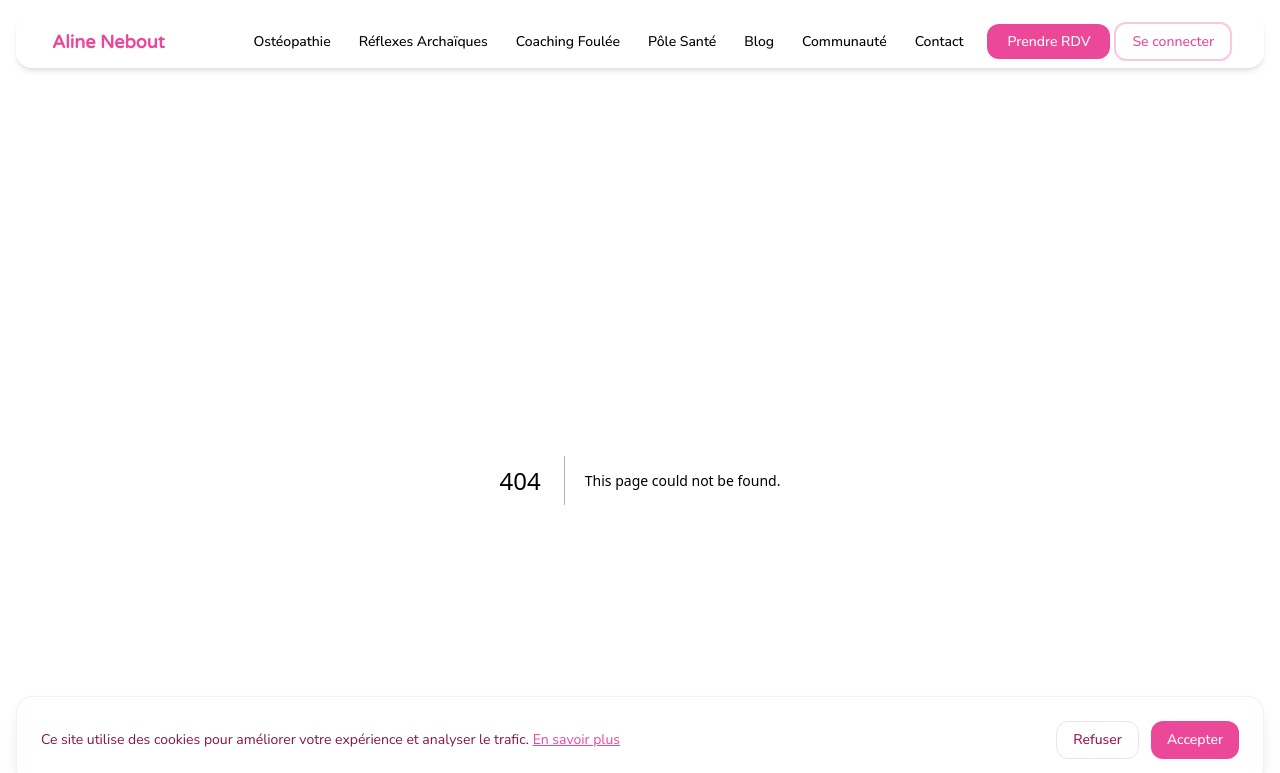
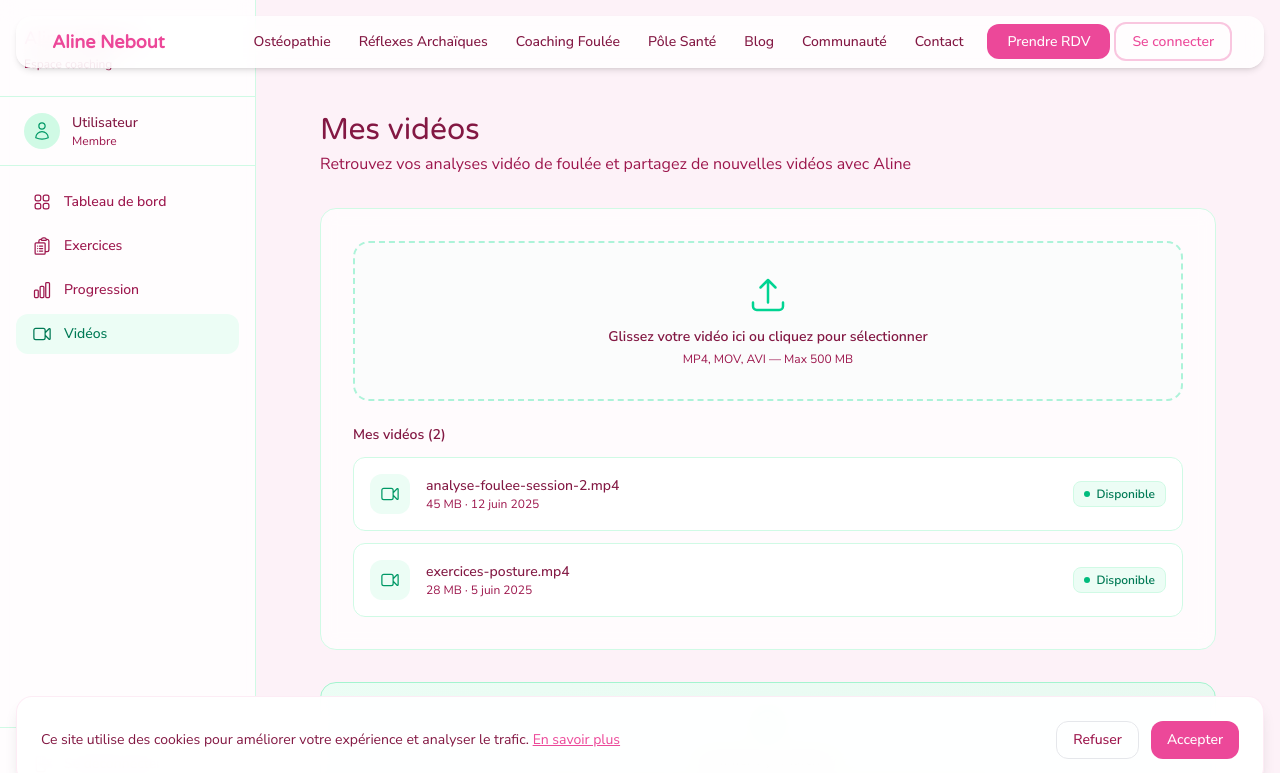
Before and after one commit to AlineNebout/SitePro, a Next.js app in the folder aline-nebout-platform/: page /videos in a window 1280 px wide. Before the commit this address had no page. Shown: the top 773 px of the page. Built offline with nearby package versions, Linux system fonts and the light colour scheme.

Commit message:
Add video upload feature in coaching dashboard

```diff
--- a/aline-nebout-platform/src/app/(dashboard)/layout.tsx
+++ b/aline-nebout-platform/src/app/(dashboard)/layout.tsx
@@ -29,6 +29,15 @@ const navItems = [
     icon: (
       <svg className="w-5 h-5" fill="none" viewBox="0 0 24 24" strokeWidth="1.5" stroke="currentColor" aria-hidden="true">
         <path strokeLinecap="round" strokeLinejoin="round" d="M3 13.125C3 12.504 3.504 12 4.125 12h2.25c.621 0 1.125.504 1.125 1.125v6.75C7.5 20.496 6.996 21 6.375 21h-2.25A1.125 1.125 0 013 19.875v-6.75zM9.75 8.625c0-.621.504-1.125 1.125-1.125h2.25c.621 0 1.125.504 1.125 1.125v11.25c0 .621-.504 1.125-1.125 1.125h-2.25a1.125 1.125 0 01-1.125-1.125V8.625zM16.5 4.125c0-.621.504-1.125 1.125-1.125h2.25C20.496 3 21 3.504 21 4.125v15.75c0 .621-.504 1.125-1.125 1.125h-2.25a1.125 1.125 0 01-1.125-1.125V4.125z" />
+      </svg>
+    ),
+  },
+  {
+    href: "/videos",
+    label: "Vidéos",
+    icon: (
+      <svg className="w-5 h-5" fill="none" viewBox="0 0 24 24" strokeWidth="1.5" stroke="currentColor" aria-hidden="true">
+        <path strokeLinecap="round" strokeLinejoin="round" d="m15.75 10.5 4.72-4.72a.75.75 0 0 1 1.28.53v11.38a.75.75 0 0 1-1.28.53l-4.72-4.72M4.5 18.75h9a2.25 2.25 0 0 0 2.25-2.25v-9a2.25 2.25 0 0 0-2.25-2.25h-9A2.25 2.25 0 0 0 2.25 7.5v9a2.25 2.25 0 0 0 2.25 2.25Z" />
       </svg>
     ),
   },
--- /dev/null
+++ b/aline-nebout-platform/src/app/(dashboard)/videos/page.tsx
@@ -0,0 +1,43 @@
+import type { Metadata } from "next";
+import VideoUpload from "@/components/dashboard/VideoUpload";
+import ScrollReveal from "@/components/animation/ScrollReveal";
+
+export const metadata: Metadata = {
+  title: "Mes vidéos",
+  description: "Retrouvez vos analyses vidéo de foulée et uploadez de nouvelles vidéos.",
+};
+
+export default function VideosPage() {
+  return (
+    <div className="max-w-4xl mx-auto space-y-8">
+      <ScrollReveal>
+        <div>
+          <h1 className="font-heading text-2xl sm:text-3xl text-text-dark">
+            Mes vidéos
+          </h1>
+          <p className="text-text-muted mt-1">
+            Retrouvez vos analyses vidéo de foulée et partagez de nouvelles vidéos avec Aline
+          </p>
+        </div>
+      </ScrollReveal>
+
+      <ScrollReveal delay={0.1}>
+        <div className="bg-white/70 backdrop-blur-sm rounded-2xl border border-emerald-100 p-6 sm:p-8">
+          <VideoUpload />
+        </div>
+      </ScrollReveal>
+
+      <ScrollReveal delay={0.2}>
+        <div className="bg-gradient-to-br from-emerald-50 to-emerald-100/50 rounded-2xl border border-emerald-200 p-6 text-center">
+          <svg className="w-8 h-8 text-emerald-400 mx-auto mb-3" fill="none" viewBox="0 0 24 24" strokeWidth="1.5" stroke="currentColor">
+            <path strokeLinecap="round" strokeLinejoin="round" d="M11.25 11.25l.041-.02a.75.75 0 011.063.852l-.708 2.836a.75.75 0 001.063.853l.041-.021M21 12a9 9 0 11-18 0 9 9 0 0118 0zm-9-3.75h.008v.008H12V8.25z" />
+          </svg>
+          <p className="text-sm text-text-dark font-medium mb-1">Comment ça marche ?</p>
+          <p className="text-xs text-text-muted max-w-md mx-auto">
+            Filmez-vous en train de courir (de profil, sur 20m aller-retour) et uploadez la vidéo ici. Aline analysera votre foulée et vous enverra un retour personnalisé avec des conseils d&apos;amélioration.
+          </p>
+        </div>
+      </ScrollReveal>
+    </div>
+  );
+}
--- /dev/null
+++ b/aline-nebout-platform/src/components/dashboard/VideoUpload.tsx
@@ -0,0 +1,152 @@
+"use client";
+
+import { useState, useRef } from "react";
+
+interface VideoFile {
+  name: string;
+  size: string;
+  date: string;
+  status: "uploading" | "processing" | "ready";
+  progress?: number;
+}
+
+export default function VideoUpload() {
+  const [videos, setVideos] = useState<VideoFile[]>([
+    { name: "analyse-foulee-session-2.mp4", size: "45 MB", date: "12 juin 2025", status: "ready" },
+    { name: "exercices-posture.mp4", size: "28 MB", date: "5 juin 2025", status: "ready" },
+  ]);
+  const [isDragging, setIsDragging] = useState(false);
+  const [uploading, setUploading] = useState<VideoFile | null>(null);
+  const fileInputRef = useRef<HTMLInputElement>(null);
+
+  function handleDragOver(e: React.DragEvent) {
+    e.preventDefault();
+    setIsDragging(true);
+  }
+
+  function handleDragLeave() {
+    setIsDragging(false);
+  }
+
+  function handleDrop(e: React.DragEvent) {
+    e.preventDefault();
+    setIsDragging(false);
+    const files = e.dataTransfer.files;
+    if (files.length > 0) simulateUpload(files[0]);
+  }
+
+  function handleFileSelect(e: React.ChangeEvent<HTMLInputElement>) {
+    const files = e.target.files;
+    if (files && files.length > 0) simulateUpload(files[0]);
+  }
+
+  function simulateUpload(file: File) {
+    const sizeMB = (file.size / (1024 * 1024)).toFixed(1);
+    const newVideo: VideoFile = {
+      name: file.name,
+      size: `${sizeMB} MB`,
+      date: new Date().toLocaleDateString("fr-FR", { day: "numeric", month: "long", year: "numeric" }),
+      status: "uploading",
+      progress: 0,
+    };
+    setUploading(newVideo);
+
+    // Simulate upload progress
+    let progress = 0;
+    const interval = setInterval(() => {
+      progress += Math.random() * 20;
+      if (progress >= 100) {
+        progress = 100;
+        clearInterval(interval);
+        setTimeout(() => {
+          setUploading(null);
+          setVideos((prev) => [{ ...newVideo, status: "ready", progress: undefined }, ...prev]);
+        }, 500);
+      }
+      setUploading((prev) => prev ? { ...prev, progress: Math.min(progress, 100) } : null);
+    }, 300);
+  }
+
+  return (
+    <div className="space-y-6">
+      {/* Upload zone */}
+      <div
+        onDragOver={handleDragOver}
+        onDragLeave={handleDragLeave}
+        onDrop={handleDrop}
+        onClick={() => fileInputRef.current?.click()}
+        className={`border-2 border-dashed rounded-2xl p-8 text-center cursor-pointer transition-all duration-200 ${
+          isDragging
+            ? "border-emerald-500 bg-emerald-50/50"
+            : "border-emerald-300/50 bg-emerald-50/20 hover:border-emerald-400 hover:bg-emerald-50/30"
+        }`}
+      >
+        <input
+          ref={fileInputRef}
+          type="file"
+          accept="video/*"
+          onChange={handleFileSelect}
+          className="hidden"
+        />
+        <svg className="w-10 h-10 text-emerald-400 mx-auto mb-3" fill="none" viewBox="0 0 24 24" strokeWidth="1.5" stroke="currentColor">
+          <path strokeLinecap="round" strokeLinejoin="round" d="M3 16.5v2.25A2.25 2.25 0 005.25 21h13.5A2.25 2.25 0 0021 18.75V16.5m-13.5-9L12 3m0 0l4.5 4.5M12 3v13.5" />
+        </svg>
+        <p className="text-sm font-semibold text-text-dark mb-1">
+          Glissez votre vidéo ici ou cliquez pour sélectionner
+        </p>
+        <p className="text-xs text-text-muted">
+          MP4, MOV, AVI — Max 500 MB
+        </p>
+      </div>
+
+      {/* Upload in progress */}
+      {uploading && (
+        <div className="bg-emerald-50/50 border border-emerald-200 rounded-2xl p-5">
+          <div className="flex items-center gap-3 mb-3">
+            <svg className="w-5 h-5 text-emerald-600 animate-spin" fill="none" viewBox="0 0 24 24">
+              <circle className="opacity-25" cx="12" cy="12" r="10" stroke="currentColor" strokeWidth="4" />
+              <path className="opacity-75" fill="currentColor" d="M4 12a8 8 0 018-8V0C5.373 0 0 5.373 0 12h4z" />
+            </svg>
+            <div className="flex-1 min-w-0">
+              <p className="text-sm font-medium text-text-dark truncate">{uploading.name}</p>
+              <p className="text-xs text-text-muted">{uploading.size} — Upload en cours...</p>
+            </div>
+            <span className="text-sm font-semibold text-emerald-600">{Math.round(uploading.progress || 0)}%</span>
+          </div>
+          <div className="w-full h-2 bg-emerald-100 rounded-full overflow-hidden">
+            <div
+              className="h-full bg-emerald-500 rounded-full transition-all duration-300"
+              style={{ width: `${uploading.progress || 0}%` }}
+            />
+          </div>
+        </div>
+      )}
+
+      {/* Video list */}
+      {videos.length > 0 && (
+        <div>
+          <h3 className="text-sm font-semibold text-text-dark mb-3">Mes vidéos ({videos.length})</h3>
+          <div className="space-y-3">
+            {videos.map((video, i) => (
+              <div key={i} className="bg-white/70 backdrop-blur-sm rounded-xl border border-emerald-100 p-4 flex items-center gap-4">
+                <div className="w-10 h-10 rounded-xl bg-emerald-50 flex items-center justify-center shrink-0">
+                  <svg className="w-5 h-5 text-emerald-600" fill="none" viewBox="0 0 24 24" strokeWidth="1.5" stroke="currentColor">
+                    <path strokeLinecap="round" strokeLinejoin="round" d="m15.75 10.5 4.72-4.72a.75.75 0 0 1 1.28.53v11.38a.75.75 0 0 1-1.28.53l-4.72-4.72M4.5 18.75h9a2.25 2.25 0 0 0 2.25-2.25v-9a2.25 2.25 0 0 0-2.25-2.25h-9A2.25 2.25 0 0 0 2.25 7.5v9a2.25 2.25 0 0 0 2.25 2.25Z" />
+                  </svg>
+                </div>
+                <div className="flex-1 min-w-0">
+                  <p className="text-sm font-medium text-text-dark truncate">{video.name}</p>
+                  <p className="text-xs text-text-muted">{video.size} · {video.date}</p>
+                </div>
+                <span className="inline-flex items-center gap-1.5 px-2.5 py-1 rounded-lg text-xs font-semibold bg-emerald-50 text-emerald-700 border border-emerald-100">
+                  <span className="w-1.5 h-1.5 rounded-full bg-emerald-500" />
+                  Disponible
+                </span>
+              </div>
+            ))}
+          </div>
+        </div>
+      )}
+    </div>
+  );
+}
```
